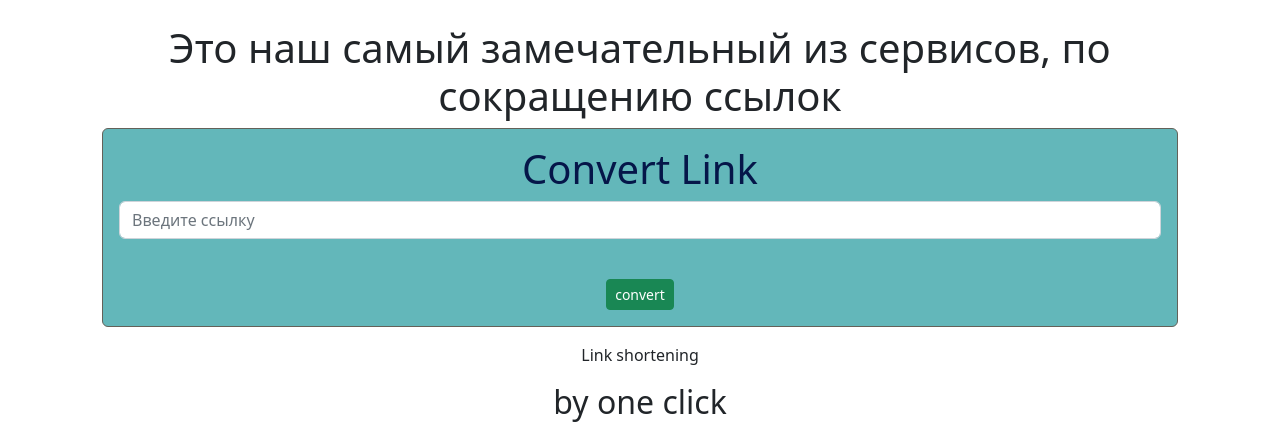
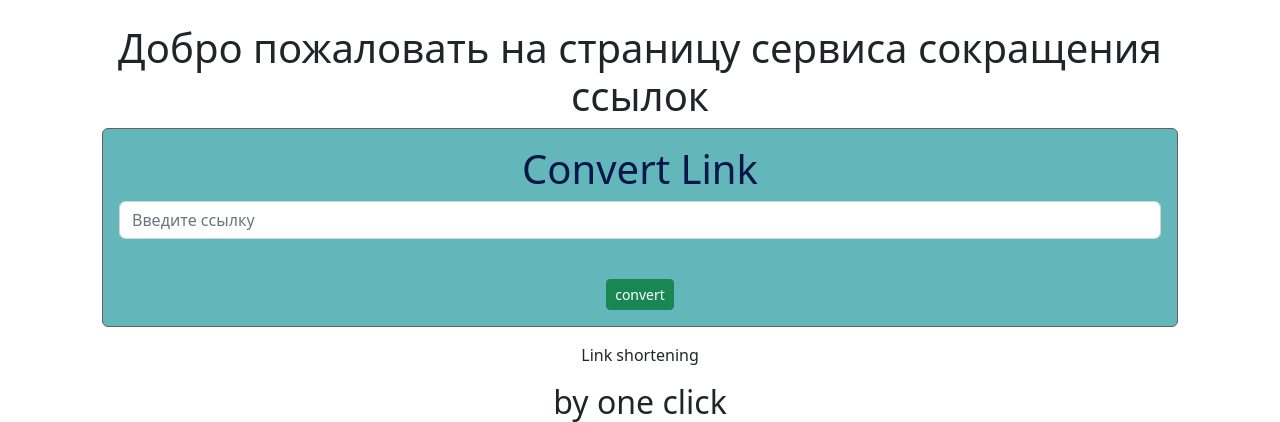
Before and after one commit to jolly-Roger-jr/LinkCon, a Django app: page / in a window 1280 px wide. Shown: the part 89-511 px from the top of the page. Run offline with Django 4.2, Linux system fonts and the light colour scheme; a user stored in the database is signed in.

Commit message:
some changes

```diff
--- a/main/templates/main/index.html
+++ b/main/templates/main/index.html
@@ -8,7 +8,7 @@ Convert Link
 {% block other %}
     {% if request.user.is_authenticated %}
         <div class="text-center">
-            <h1>Это наш самый замечательный из сервисов, по сокращению ссылок</h1>
+            <h1>Добро пожаловать на страницу сервиса сокращения ссылок</h1>
                 <div class="alert ss-warning mt-2">
                     <h1>Convert Link</h1>
                     <div>
```
Also changed, not shown: db.sqlite3.
